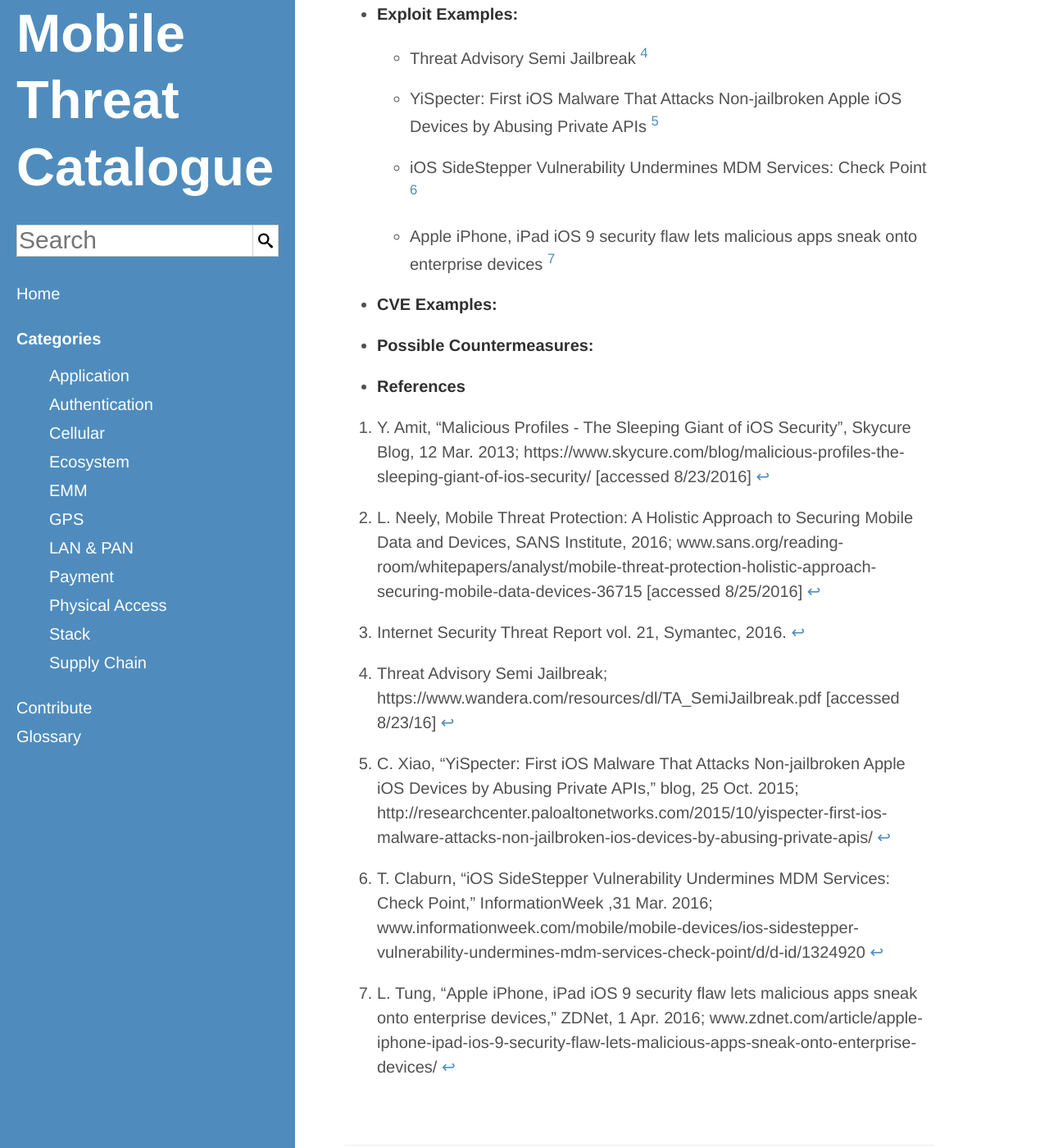
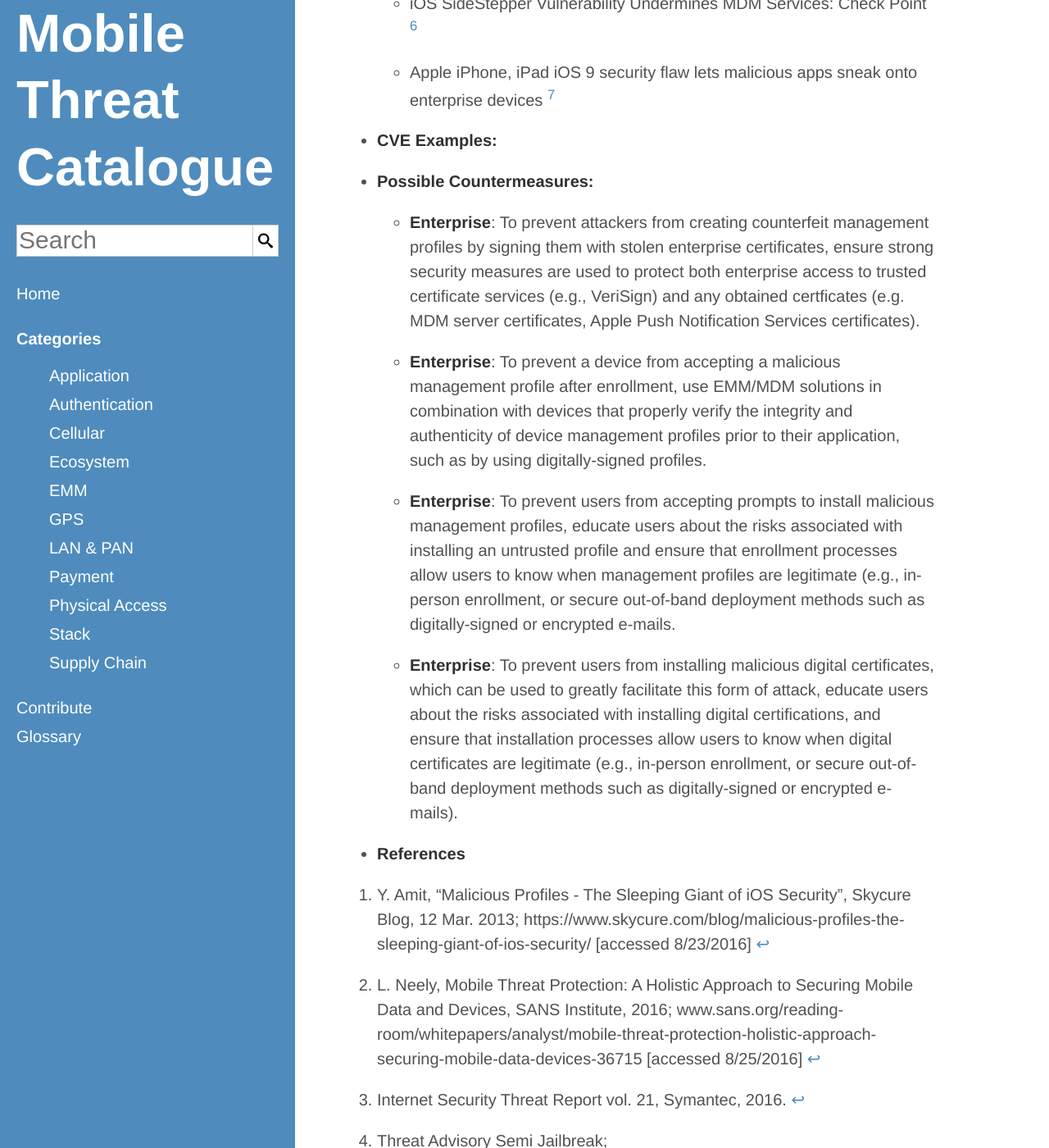
Before and after one commit to usnistgov/mobile-threat-catalogue, a Jekyll site: the page built from _stack-threats/STA-7.md, in a window 1280 px wide and 1400 px high, scrolled down 786 px. Shown: the whole window at 82% size. Built offline with Jekyll 4.4.1, drawn with Linux system fonts in a browser that asks for light colours; some of the changed text lies outside the part shown.

Commit message:
#13: updated countermeasures and actors

```diff
--- a/_stack-threats/STA-7.md
+++ b/_stack-threats/STA-7.md
@@ -2,7 +2,7 @@
     layout: threat
     ThreatCategory: Mobile Operating System
     ID: STA-7
-    Threat: "iOS : Malicious iOS management profile installed on device, used for example to install unauthorized root certificates to enable man-in-the-middle network eavesdropping or manipulation"
+    Threat: "Malicious device management profile installed on device"
     ThreatOrigin:
         - "Malicious Profiles - The Sleeping Giant of iOS Security [^205]"
         - "Mobile Threat Protection: A Holistic Approach to Securing Mobile Data and Devices [^61]"
@@ -14,4 +14,12 @@
         - "Apple iPhone, iPad iOS 9 security flaw lets malicious apps sneak onto enterprise devices [^45]"
     CVEExample:
     PossibleCountermeasures:
+        "To prevent attackers from creating counterfeit management profiles by signing them with stolen enterprise certificates, ensure strong security measures are used to protect both enterprise access to trusted certificate services (e.g., VeriSign) and any obtained certficates (e.g. MDM server certificates, Apple Push Notification Services certificates).":
+            - Enterprise
+        "To prevent a device from accepting a malicious management profile after enrollment, use EMM/MDM solutions in combination with devices that properly verify the integrity and authenticity of device management profiles prior to their application, such as by using digitally-signed profiles.":
+            - Enterprise
+        "To prevent users from accepting prompts to install malicious management profiles, educate users about the risks associated with installing an untrusted profile and ensure that enrollment processes allow users to know when management profiles are legitimate (e.g., in-person enrollment, or secure out-of-band deployment methods such as digitally-signed or encrypted e-mails.":
+            - Enterprise
+        "To prevent users from installing malicious digital certificates, which can be used to greatly facilitate this form of attack, educate users about the risks associated with installing digital certifications, and ensure that installation processes allow users to know when digital certificates are legitimate (e.g., in-person enrollment, or secure out-of-band deployment methods such as digitally-signed or encrypted e-mails).":
+            - Enterprise
 ---
```
